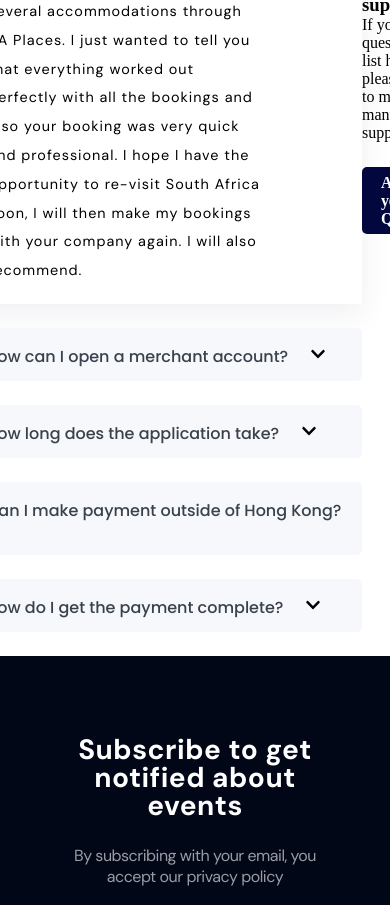
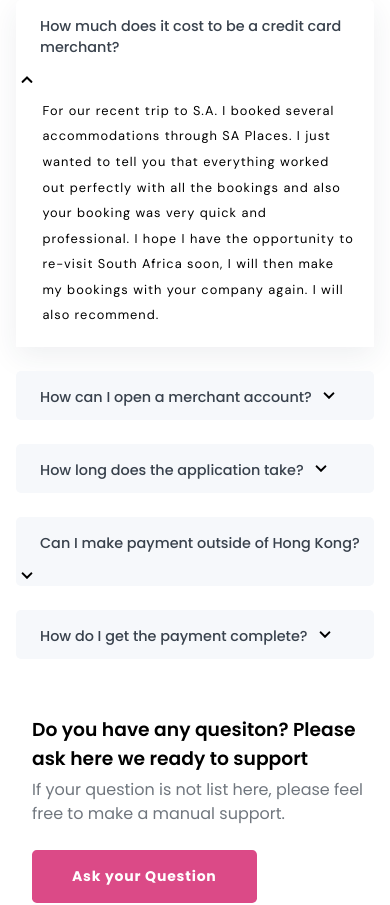
Before and after one commit to Anmol-Baranwal/WaitSmart, a Next.js app: page / in a window 390 px wide. Shown: the part 7653-8558 px from the top of the page. Built offline with nearby package versions, Linux system fonts and the light colour scheme.

Commit message:
add complete responsive styling for FAQ

```diff
--- a/components/Faq/Faq.js
+++ b/components/Faq/Faq.js
@@ -3,6 +3,7 @@ import AccordionComponent from "./AccordionComponent";
 import faqData from "@/data/faq.json";
 import styles from "./faq.module.css";
 import SectionHeading from "../SectionHeading/SectionHeading";
+import CustomButton from "../Button/CustomButton";
 
 const Faq = () => {
   return (
@@ -11,17 +12,10 @@ const Faq = () => {
         <SectionHeading
           title="Frequently Ask Question"
           description="Ask your question and meet"
+          className={styles.heading}
         />
-        <Flex sx={styles.flex}>
-          <Box sx={styles.faqWrapper}>
-            <AccordionComponent data={faqData} />
-          </Box>
-          <Box sx={styles.content}>
-            {/* <SectionHeading
-              title="Do you have any quesiton? Please ask here we ready to support"
-              description="If your question is not list here, please feel free to make a
-              manual support."
-            /> */}
+        <Flex className={styles.flex}>
+          <Box className={styles.content}>
             <Heading as="h3">
               Do you have any quesiton? Please ask here we ready to support
             </Heading>
@@ -29,9 +23,12 @@ const Faq = () => {
               If your question is not list here, please feel free to make a
               manual support.
             </Text>
-            <Link className={styles.askButton} path="#">
+            <CustomButton className={styles.askButton} path="#">
               Ask your Question
-            </Link>
+            </CustomButton>
+          </Box>
+          <Box className={styles.faqWrapper}>
+            <AccordionComponent data={faqData} />
           </Box>
         </Flex>
       </Container>
--- a/components/Faq/accordionComponent.module.css
+++ b/components/Faq/accordionComponent.module.css
@@ -37,6 +37,7 @@
   /* justify-content: right; */
   font-size: 1rem;
   margin-left: 1rem;
+  padding-top: 0.2rem;
 }
 
 .accordionContent {
@@ -46,7 +47,7 @@
   font-size: 0.9rem;
   font-weight: 400;
   line-height: 2;
-  max-width: 75%;
+  max-width: 95%;
   letter-spacing: 1px;
   background-color: transparent;
   padding-bottom: 1.2rem;
@@ -65,10 +66,18 @@
   transform: rotate(180deg);
 } */
 
-@media (max-width: 800px) {
-  .accordionWrapper {
-    min-width: 25rem;
-    margin-left: 2rem;
-    margin-right: 0;
+@media (max-width: 640px) {
+  .title {
+    font-size: 0.9rem;
+  }
+
+  .accordionContent {
+    font-size: 0.8rem;
   }
 }
+
+@media (max-width: 578px) {
+  .accordionIcon {
+    margin-left: 0.2rem;
+  }
+}
--- a/components/Faq/faq.module.css
+++ b/components/Faq/faq.module.css
@@ -1,60 +1,89 @@
+.faqSection {
+  margin: 5rem 2rem 2rem;
+}
+
+.heading {
+  font-size: 1.2rem;
+  text-align: center;
+  margin-bottom: 3rem;
+}
+
+.heading h2 {
+  font-size: 2.2rem;
+}
+
 .flex {
+  display: flex;
   flex-wrap: wrap;
-  flex-direction: column;
   padding-bottom: 70px;
 }
 
 .content {
-  flex: 0 0 100%;
-  max-width: 100%;
-  margin-left: auto;
-  margin-right: auto;
-  margin-bottom: 0px;
-  text-align: center;
-  margin-top: 40px;
+  justify-content: flex-start;
+  /* flex: 0 0 100%; */
+  max-width: 20%;
+  margin: 1.6rem 0 0 1rem;
+  font-family: "Poppins", sans-serif;
 }
 
 .content h3 {
-  font-size: 23px;
-  line-height: 1.5;
-  color: black;
-  font-weight: 700;
-  letter-spacing: -1.5px;
-  margin-top: -5px;
-  padding-right: 0;
+  font-weight: 600;
 }
 
 .content p {
   font-size: 16px;
-  line-height: 1.87;
+  font-weight: 400;
+  line-height: 1.47;
   color: #343d48;
   opacity: 0.7;
-  margin-top: 10px;
+  margin: 5px auto 25px;
   padding-right: 0;
 }
 
-.askButton {
-  display: inline-block;
-  vertical-align: middle;
-  background-color: #02073e;
-  color: #fff;
-  border-radius: 5px;
-  font-size: 16px;
-  font-weight: 700;
-  padding: 6.5px 19px;
-  letter-spacing: -0.16px;
-  margin-top: 25px;
-  transition: all 500ms ease;
+.faqWrapper {
+  max-width: 75%;
+  margin-left: 2rem;
+  margin-right: auto;
 }
 
-.askButton:hover {
-  opacity: 0.8;
+@media (max-width: 1200px) {
+  .flex {
+    flex-direction: column-reverse;
+  }
+
+  .faqWrapper {
+    max-width: 85%;
+    margin: 0 auto;
+  }
+
+  .content {
+    max-width: 100%;
+    margin-top: 2rem;
+    text-align: center;
+  }
 }
 
-.faqWrapper {
-  flex: 0 0 100%;
+@media (max-width: 1000px) {
+  .faqWrapper {
+    max-width: 95%;
+    margin: 0 auto;
+  }
 }
 
-.faqSection {
-  /* Your additional styles for the section container */
+@media (max-width: 578px) {
+  .faqSection {
+    margin-left: 1rem;
+    margin-right: 1rem;
+  }
+  .faqWrapper {
+    max-width: 100%;
+    margin-left: 0;
+    margin-right: 0;
+  }
 }
+
+@media (max-width: 725px) {
+  .content {
+    text-align: left;
+  }
+}
```
